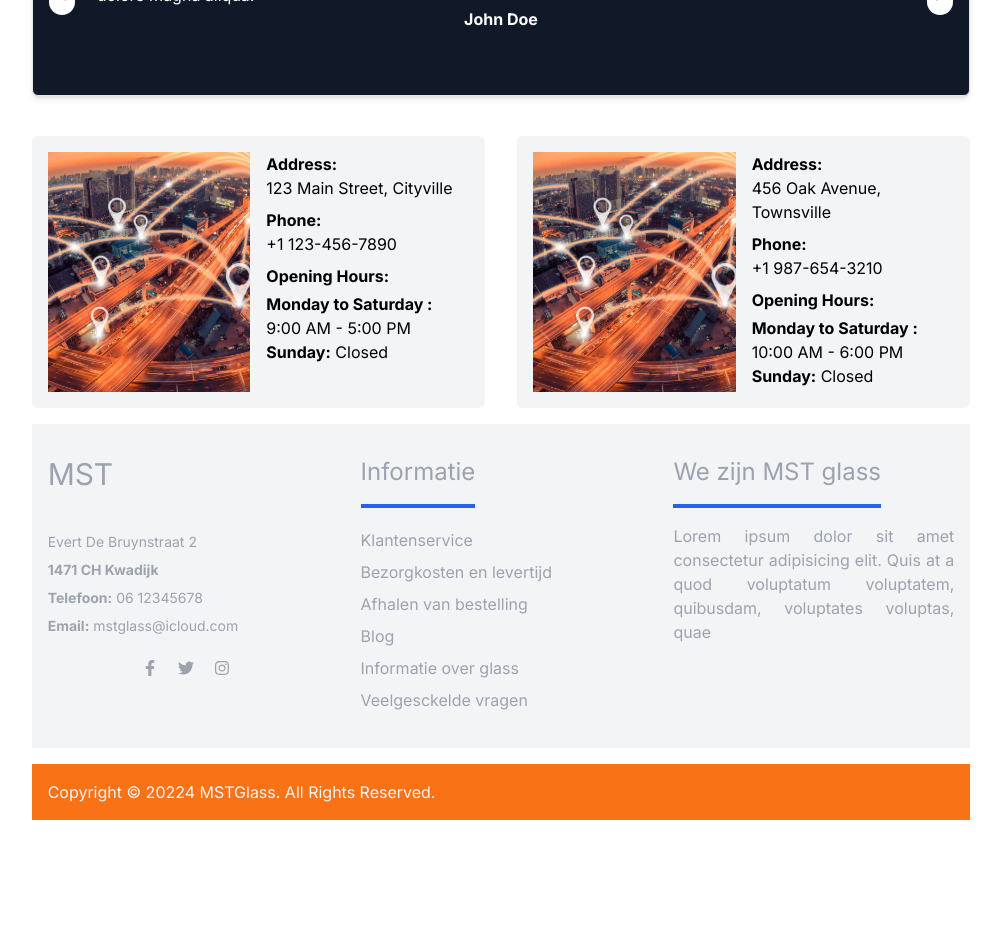
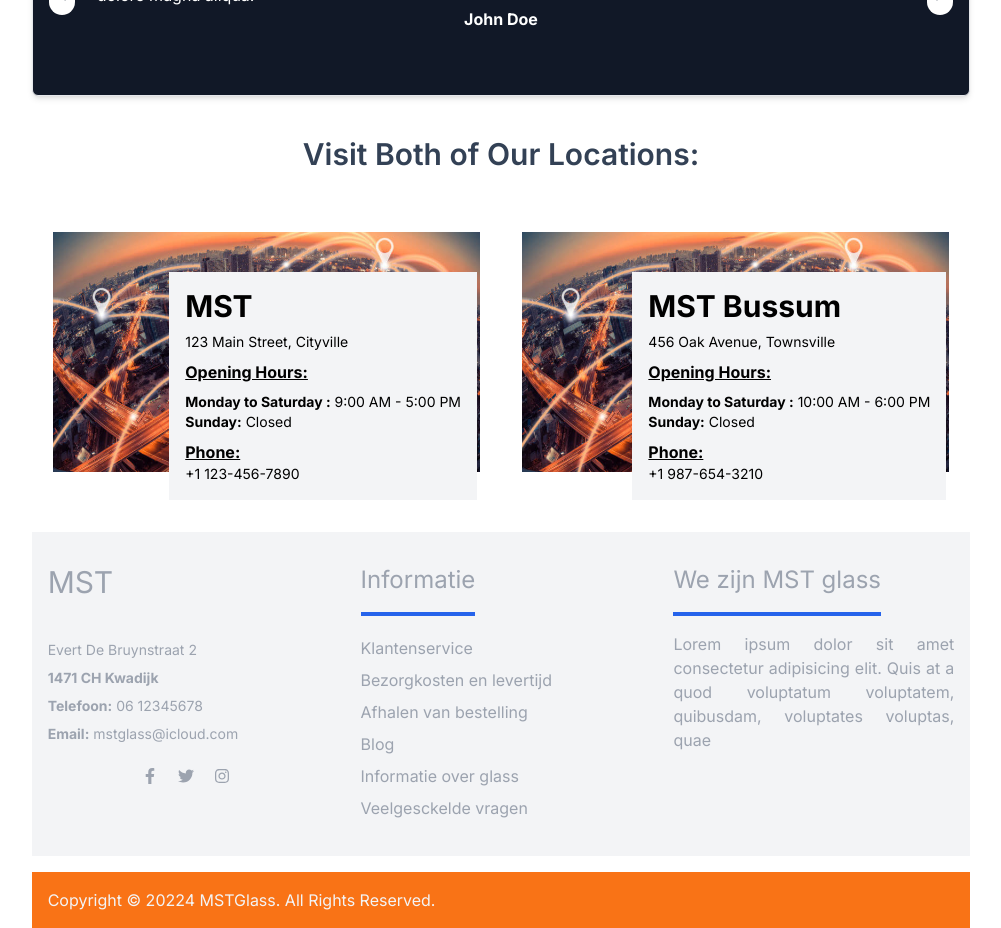
Before and after one commit to AliDemircix/msglass, a Next.js app: page / in a window 1280 px wide. Shown: the part 2140-3068 px from the top of the page, without its empty margins (139-1140 px from the left). Before the commit the page ends 2960 px from the top, so only its background shows below. Built offline with nearby package versions, Linux system fonts and the light colour scheme.

Commit message:
Update location

```diff
--- a/components/locations.tsx
+++ b/components/locations.tsx
@@ -1,11 +1,11 @@
 import Image from 'next/image';
-import locationImg1 from '../public/location1.jpg';
 
 const Locations = () => {
   const locationsData = [
     {
       image: '/location1.jpg',
       address: '123 Main Street, Cityville',
+      shop: 'MST ',
       Phone: '+1 123-456-7890',
       openingHours: {
         'Monday to Saturday ': '9:00 AM - 5:00 PM',
@@ -15,6 +15,7 @@ const Locations = () => {
     {
       image: '/location1.jpg',
       address: '456 Oak Avenue, Townsville',
+      shop: 'MST Bussum',
       Phone: '+1 987-654-3210',
       openingHours: {
         'Monday to Saturday ': '10:00 AM - 6:00 PM',
@@ -24,39 +25,39 @@ const Locations = () => {
     },
   ];
   return (
-    <div className="grid grid-cols-1 md:grid-cols-2 gap-8 ">
+    <div>
+      <p className="text-3xl font-semibold font-semibold text-center text-slate-700 mb-12">
+        Visit Both of Our Locations:
+      </p>
+      <div className="grid grid-cols-1 lg:grid-cols-2 mb-12">
         {locationsData.map((location, index) => (
-        <div
-          key={index}
-          className="bg-gray-100 p-4 rounded-md grid sm:grid-cols-1 md:grid-cols-2 gap-4"
-        >
-          <div className="relative h-60">
+          <div key={index} className={' my-6 relative md:my-3 relative'}>
+            <div className={'relative h-60  '}>
               <Image
                 src={location.image}
                 alt={`Location ${index + 1}`}
                 fill
-              style={{ objectFit: 'cover' }}
+                style={{ objectFit: 'contain' }}
               />
             </div>
-          <div>
-            <div className="leading-6">
-              <p className="font-bold">Address:</p>
-              <p>{location.address}</p>
-              <p className="mt-2 font-bold">Phone:</p>
-              <p>{location.Phone}</p>
-            </div>
-            <p className="mt-2 font-bold">Opening Hours:</p>
-            <ul className="mt-1">
+            <div className="bg-gray-100 p-4 absolute top-10 -right-12 md:top-10 right-6 ">
+              <p className="font-bold text-3xl mb-2 w-52">{location.shop}</p>
+              <p className="text-sm">{location.address}</p>
+              <p className="mt-2 font-bold underline">Opening Hours:</p>
+              <ul className="mt-2">
                 {Object.entries(location.openingHours).map(([day, hours]) => (
-                <li key={day}>
-                  <span className="font-bold">{day}:</span> {hours}
+                  <li key={day} className="text-sm">
+                    <span className="font-bold ">{day}:</span> {hours}
                   </li>
                 ))}
               </ul>
+              <p className="mt-2 font-bold underline">Phone:</p>
+              <p className="text-sm">{location.Phone}</p>
             </div>
           </div>
         ))}
       </div>
+    </div>
   );
 };
 export default Locations;
```
Lines whose indentation alone changed are shown as unchanged.
